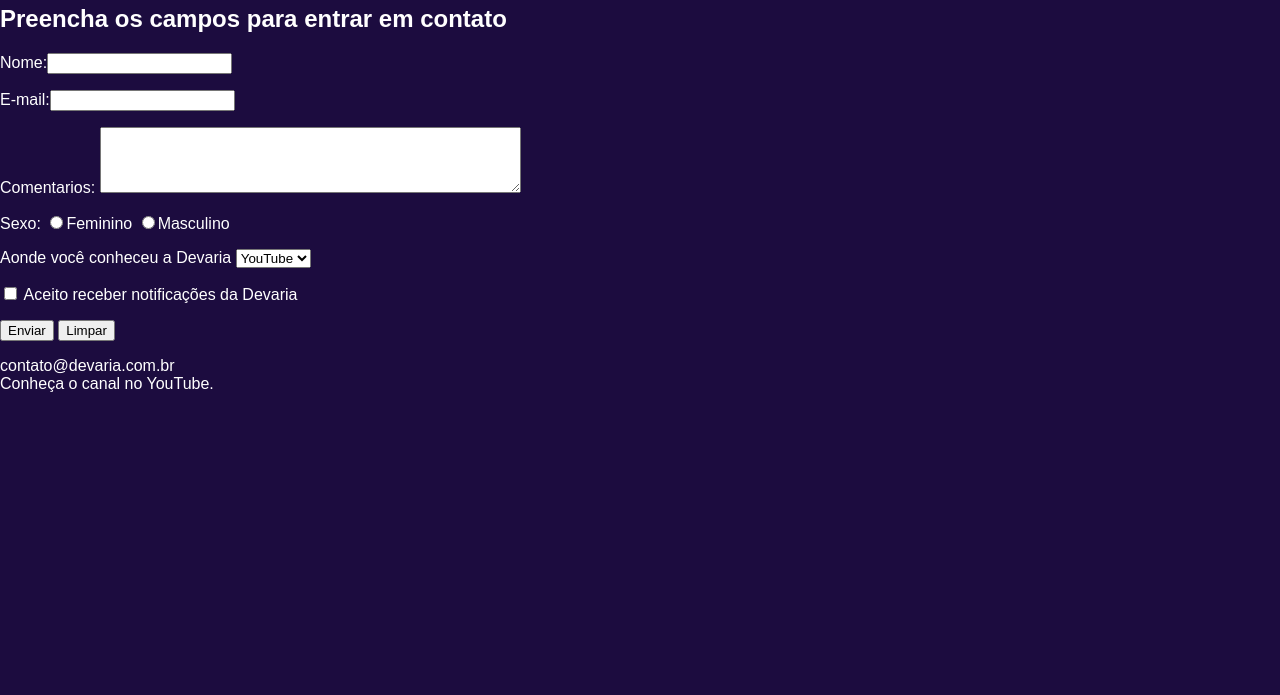
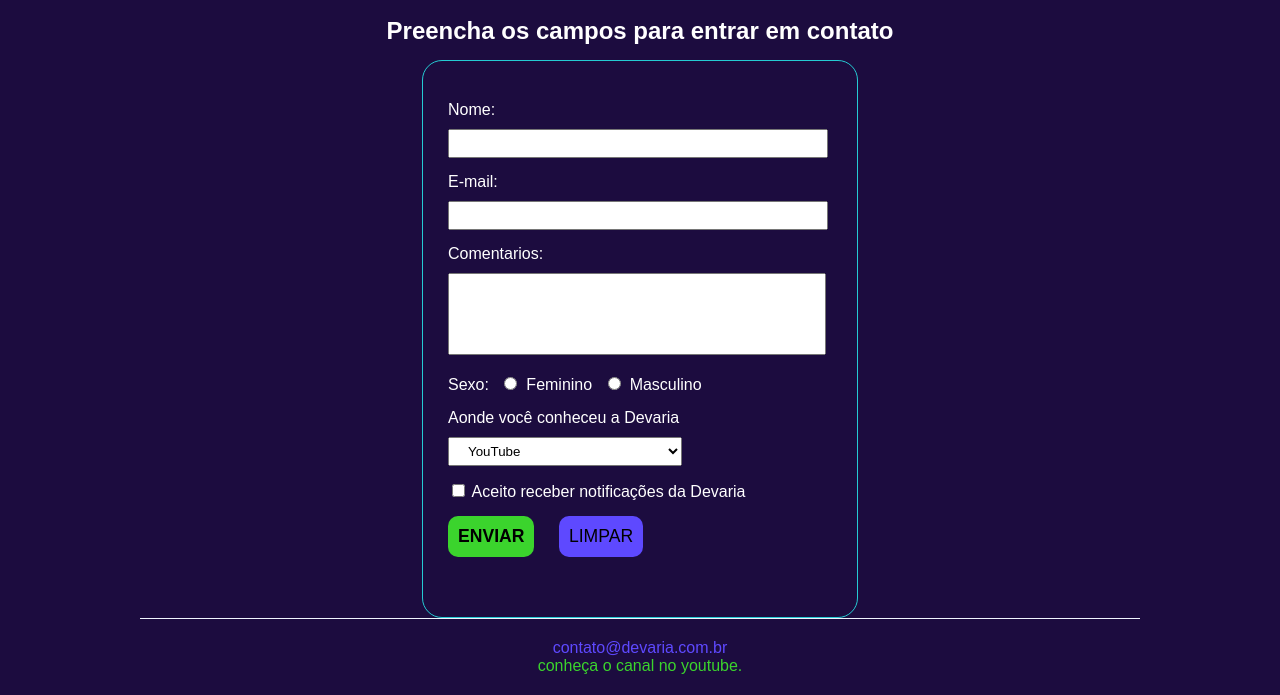
Before and after one commit to SergioLuiz-ctrl/aulaCSS, a plain HTML site: page faleConosco.html in a window 1280 px wide. Shown: the part 168-863 px from the top of the page. Before the commit the page ends 800 px from the top, so only its background shows below. Drawn offline with Linux system fonts and the light colour scheme.

Commit message:
instabilidades corrigidas

```diff
--- a/faleConosco.html
+++ b/faleConosco.html
@@ -7,7 +7,9 @@
     <meta name="viewport" content="width=device-width, initial-scale=1.0">
     <title>Fale Conosco</title>
     <link rel="stylesheet" href="public/css/devaria.css">
+    <link rel="stylesheet" href="public/css/footer.css">
     <link rel="stylesheet" href="public/css/header.css">
+    <link rel="stylesheet" href="public/css/fale-conosco.css">
 </head>
 
 <body>
@@ -25,26 +27,27 @@
         </nav>
     </header>
     <main>
-        <h1>Entre em contato com a Devaria</h1>
+        <h1 class="title text-center">Entre em contato com a Devaria</h1>
 
-        <h2>Preencha os campos para entrar em contato</h2>
-        <form action="index.html">
-            <p>
+        <h2 class="sub-title text-center">Preencha os campos para entrar em contato</h2>
+        <form action="index.html" class="contact-form margin-horizontal-20px">
+            <div >
                 <label>Nome:</label><input type="text" name="nome" maxlength="70">
-            </p>
-            <p>
+            </div>
+            <div>
                 <label>E-mail:</label><input type="text" name="email" maxlength="150">
-            </p>
-            <p>
+            </div>
+            <div>
                 <label>Comentarios:</label>
                 <textarea name="comentario" cols="50" rows="4"></textarea>
-            </p>
-            <p>
-                <label>Sexo:</label>
-                <input type="radio" name="sexo"><label>Feminino</label>
-                <input type="radio" name="sexo"><label>Masculino</label>
-            </p>
-            <p>
+            </div>
+            <div class="input-sexo">
+                <label>Sexo:
+                <input type="radio" name="sexo"><span>Feminino</span>
+                <input type="radio" name="sexo"><span>Masculino</span>
+            </label>
+            </div>
+            <div>
                 <label>Aonde você conheceu a Devaria</label>
                 <select name="conheceu">
                     <option selected>YouTube</option>
@@ -52,15 +55,15 @@
                     <option>Google</option>
                     <option>Outros</option>
                 </select>
-            </p>
-            <p>
+            </div>
+            <div>
                 <input type="checkbox" name="aceito" value="Aceito"/>
-                <label>Aceito receber notificações da Devaria</label>
-            </p>
-            <p>
+                <span>Aceito receber notificações da Devaria</span>
+            </div>
+            <div>
                 <input type="submit" name="enviar" value="Enviar"/>
                 <input type="reset" name="limpar" value="Limpar"/>
-            </p>
+            </div>
         </form>
     </main>
     <footer>
--- /dev/null
+++ b/public/css/dev-stars.css
@@ -0,0 +1,39 @@
+/* Estilos pagina Dev Stars */
+
+.sub-title {
+    margin: 0 20px;
+}
+
+table{
+    border: 2px solid;
+    padding: 10px;
+    margin: 10px;
+}
+
+table, tr, td, th{
+    border: 1px solid;
+    padding: 5px;
+}
+
+.devstars{
+    display: flex;
+    margin-bottom: 20px;
+    width: 372px;
+    height: 514px;
+
+}
+
+@media screen and (min-width: 992px){
+    .devstars{
+        margin-bottom: 10px;
+        margin-left: 425px;
+        width: 994px;
+    }
+
+    table{
+        margin-left: 346px;
+        width: 639px;
+        height: 108px;
+    }
+
+}
--- a/public/css/devaria.css
+++ b/public/css/devaria.css
@@ -1,6 +1,6 @@
 /* estilos globais */
 html {
-    height: ;
+    height: 100%;
 }
 
 body {
@@ -10,3 +10,40 @@ body {
     margin: 0;
 
 }
+
+.title {
+    padding: 0 20px;
+    font-size: 1.75em;
+    text-transform:uppercase;
+}
+
+h1.title{
+    margin: 40px auto 20px;
+}
+
+.text-justify {
+    text-align: justify;
+}
+
+.text-center{
+    text-align: center;
+}
+
+.margin-horizontal-20px {
+    margin-left: 20px;
+    margin-right: 20px;
+    margin-top: 20px;
+}
+
+@media screen and (min-width: 992px) {
+    .width-50pct-desktop {
+        width: 50% !important;
+    }
+
+    .margin-horizontal-20px {
+        margin: auto;
+        margin-top: 15px;
+
+    }
+
+}
--- /dev/null
+++ b/public/css/fale-conosco.css
@@ -0,0 +1,102 @@
+/*  Estilos pagina Fale Conosco */
+.sub-title {
+    margin: 0 20px;
+}
+
+main .contact-form > div {
+    margin: 15px 0px;
+}
+
+main .contact-form > div label {
+    display: block;
+    margin-bottom: 10px;
+}
+
+main .contact-form input[type= "text"] ,
+main .contact-form select,
+main .contact-form textarea
+ {
+    width: 90%;
+    padding: 5px 15px;
+    outline-color: #3bd42d;
+}
+
+
+main .contact-form select {
+    width: 100%;
+}
+
+main .contact-form textarea {
+    resize: none;
+    padding-top: 15px;
+}
+
+main .contact-form > div input[type= "radio"],
+main.contact-form  > div input[type="checkbox"]
+{
+    width: 25px;
+}
+
+main.contact-form > div:nth-child(4) span{
+    color: #25cbd3;
+}
+
+main .contact-form > div input[type= "submit"],
+main .contact-form  > div input[type="reset"]
+{
+    width: 100px;
+    margin-bottom: 20px;
+    border: none;
+    text-transform: uppercase;
+    border-radius: 10px;
+    font-size: 1.1em;
+
+}
+
+main .contact-form > div input[type= "submit"]{
+    background-color: #3bd42d;
+    font-weight: bold;
+}
+
+main .contact-form > div input[type= "reset"]{
+    background-color: #5e49ff;
+}
+
+.checkbox-aceito {
+    width: 100%;
+}
+
+@media screen and (min-width: 992px) {
+    main .contact-form {
+        width: 30%;
+        border: 1px solid #25cbd3;
+        border-radius: 20px;
+        padding: 25px;
+
+    }
+
+    main .contact-form input
+    main .contact-form textarea
+    {
+        width: 95%;
+
+    }
+
+    main .contact-form select{
+        width: 234px;
+    }
+
+    main .contact-form > div input[type= "submit"],
+    main .contact-form  > div input[type="reset"]
+    {
+        width: auto;
+        padding: 10px;
+        outline: none;
+
+    }
+
+    main .contact-form > div input[type="submit"]{
+        margin-right: 20px;
+    }
+
+}
--- a/public/css/footer.css
+++ b/public/css/footer.css
@@ -1 +1,17 @@
 /* estilos  para o footer */
+footer {
+    text-align: center;
+    border-top: 1px solid #f0f5ff;
+    padding: 20px;
+    width: 75%;
+    margin: auto;
+    text-transform: lowercase;
+}
+
+footer section span:first-child {
+    color: #5e49ff;
+}
+
+footer section span:last-child{
+    color: #3bd42d;
+}
--- a/public/css/header.css
+++ b/public/css/header.css
@@ -7,7 +7,7 @@ header .link-logo {
 }
 
 header nav ul {
-    padding: 0px;
+    padding: 0;
     text-align: center;
 }
 
@@ -40,4 +40,8 @@ header nav ul li:not(:last-child) {
         right: 2%;
         top: 18%;
     }
+
+    .menu-professores{
+        top: 2%;
+    }
 }
```
Also changed, not shown: DevStars.html (+16 -11 lines), Professores.html (+21 -15 lines), index.html (+23 -8 lines), public/css/index.css (+28 -0 lines), public/css/professores.css (added, +24 -0 lines), 1 other file.
